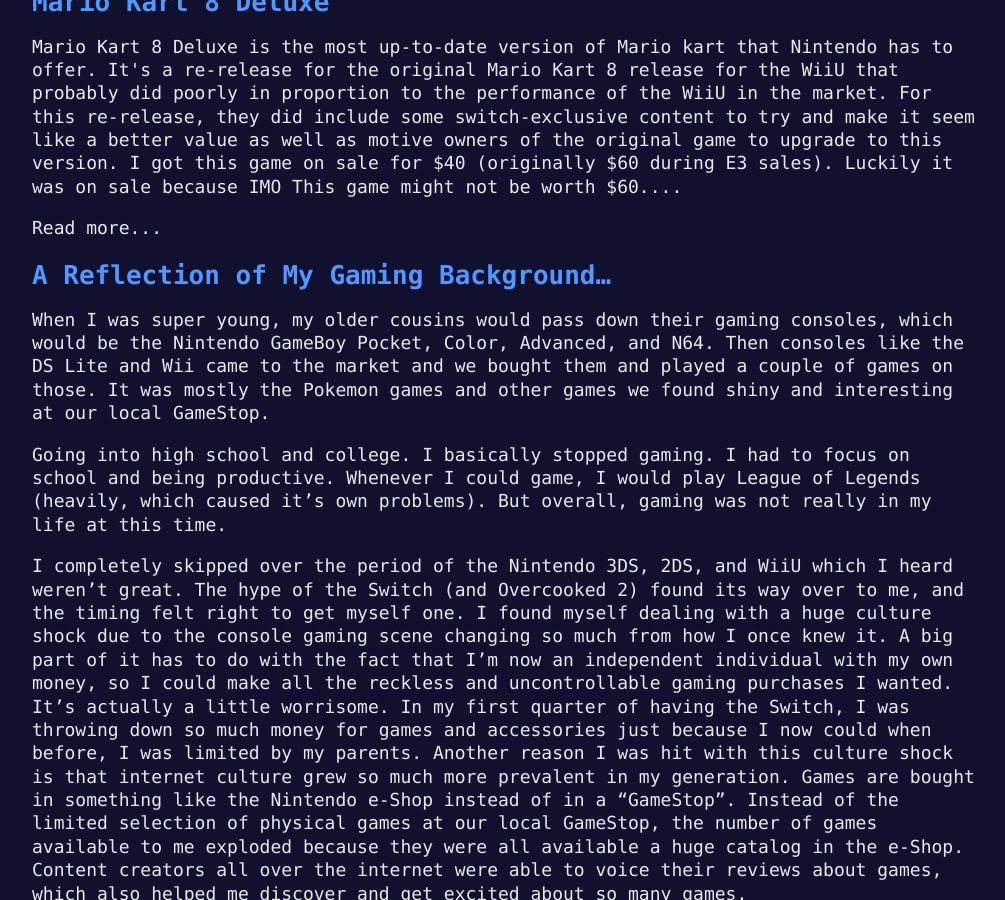
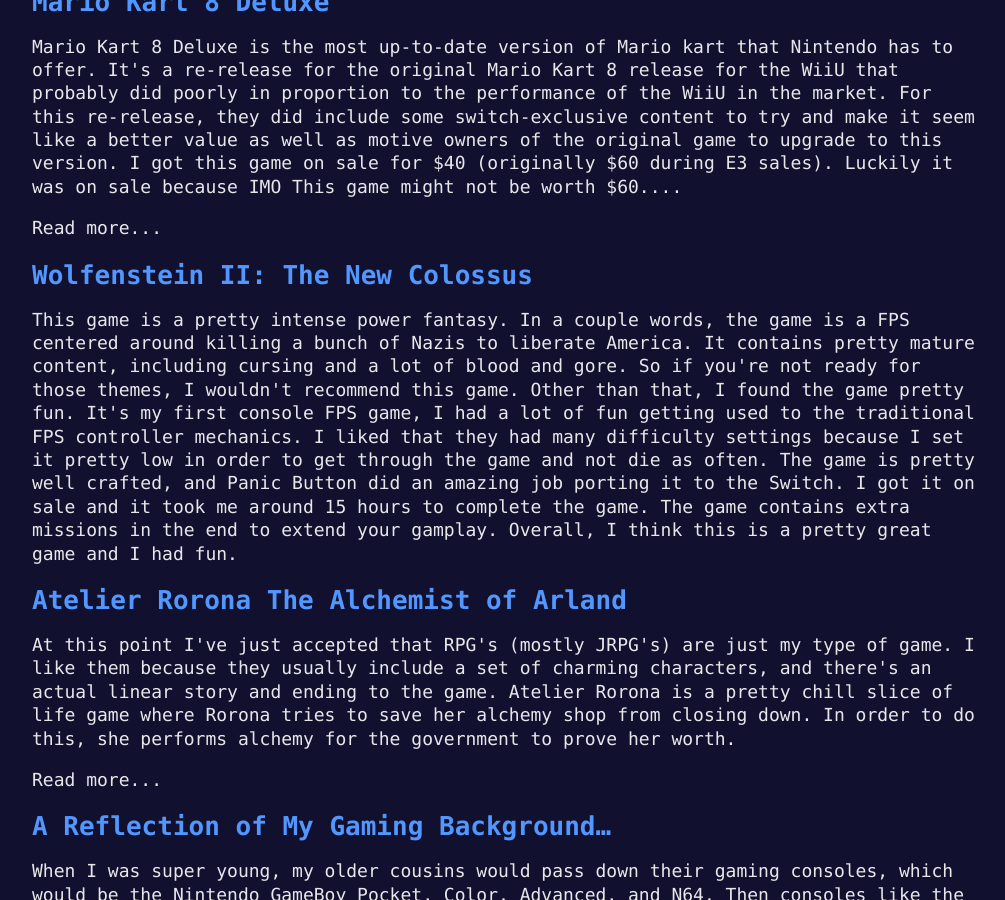
Before and after one commit to jeffreyxchan/jeffreyxchan.github.io, a Jekyll site: the page built from _posts/2019-05-26-switch-game-reviews.md, in a window 1280 px wide and 900 px high, scrolled down 5301 px. Shown: the whole window, without its empty margins (18-1023 px from the left). Built offline with Jekyll 4.4.1, drawn with Linux system fonts in a browser that asks for light colours.

Commit message:
Atelier Rorona and Wolfenstein II Reviews

```diff
--- a/_data/switch_game_tier.yml
+++ b/_data/switch_game_tier.yml
@@ -39,6 +39,12 @@
       - name: "Mario Kart 8 Deluxe"
         image: "https://www.nintendo.com/content/dam/noa/en_US/games/switch/m/mario-kart-8-deluxe-switch/Switch_MK8-Deluxe_box.png/_jcr_content/renditions/cq5dam.thumbnail.319.319.png"
 
+      - name: "Wolfenstein II: The New Colossus"
+        image: "https://www.nintendo.com/content/dam/noa/en_US/games/switch/w/wolfenstein-ii-the-new-colossus-switch/Switch_Wolfenstein2_box.png/_jcr_content/renditions/cq5dam.thumbnail.319.319.png"
+
+      - name: "Atelier Rorona The Alchemist of Arland"
+        image: "https://www.nintendo.com/content/dam/noa/en_US/games/switch/a/atelier-rorona-the-alchemist-of-arland-dx-switch/Switch_AtelierRorona-Alchemist_box_eShop.png/_jcr_content/renditions/cq5dam.thumbnail.319.319.png"
+
   - title: B
     items:
       - name: "Moonlighter"
--- a/_posts/2019-05-26-switch-game-reviews.md
+++ b/_posts/2019-05-26-switch-game-reviews.md
@@ -408,6 +408,34 @@
 <p id="show-more-button">Read more...</p>
 </div>
 
+<!-- Wolfenstein II -->
+<h1 class="game-title" id="wolfenstein-ii-the-new-colossus">Wolfenstein II: The New Colossus</h1>
+<div class="game-review-container">
+<p id="game-review">
+This game is a pretty intense power fantasy. In a couple words, the game is a FPS centered around killing a bunch of Nazis to liberate America. It contains pretty mature content, including cursing and a lot of blood and gore. So if you're not ready for those themes, I wouldn't recommend this game. Other than that, I found the game pretty fun. It's my first console FPS game, I had a lot of fun getting used to the traditional FPS controller mechanics. I liked that they had many difficulty settings because I set it pretty low in order to get through the game and not die as often. The game is pretty well crafted, and Panic Button did an amazing job porting it to the Switch. I got it on sale and it took me around 15 hours to complete the game. The game contains extra missions in the end to extend your gamplay. Overall, I think this is a pretty great game and I had fun.
+</p>
+</div>
+
+<!-- Atelier Rorona -->
+<h1 class="game-title" id="atelier-rorona-the-alchemist-of-arland">Atelier Rorona The Alchemist of Arland</h1>
+<div class="game-review-container">
+<p id="game-review">
+At this point I've just accepted that RPG's (mostly JRPG's) are just my type of game. I like them because they usually include a set of charming characters, and there's an actual linear story and ending to the game. Atelier Rorona is a pretty chill slice of life game where Rorona tries to save her alchemy shop from closing down. In order to do this, she performs alchemy for the government to prove her worth.
+</p>
+
+<div id="more" class="text">
+
+The story is SUPER chill and shallow. There isn't a huge difficulty or problem the main character faces other than the assignments she has to complete. This makes the story less interesting, but I wasn't very bothered by it because I still wanted to complete it. I found the synthesis (alchemy) system pretty fun. It's similar to crafting materials in Minecraft. Whenever you gather the materials you need, or synthesize something, there's a cost to doing so, and the objective is to strategically manage your decisions so that you can complete the assignments on time. I found that pretty fun and just a tiny bit stressful.
+
+The artwork, flow, and mechanics of the game felt pretty nice. The battle system wasn't very deep but that was fine to me.
+
+This game has MANY multiple endings, and you can probably find all the endings on Youtube. They vary based off of your choices and performance in the game. This is probably my least favorite thing in the game - that I can't experience all the content in the game with reasonable effort. I think if you're away from your shop for long periods of time, you risk missing out on some cutscenes and small story content too and you'd have to replay the game to try to catch those small differences. I really wish there was a way to give each player a more unified experiences (but I'm fine with getting one out of multiple endings).
+
+Overall I'm a huge weeb and I'm willing to forgo certain game elements to play a nice JRPG. This game is the first in a trilogy (that also now has a fourth game) and I look forward to playing those games and seeing how they upgrade systems such as the battle system. I had fun!
+</div>
+<p id="show-more-button">Read more...</p>
+</div>
+
 <!-- OTHER COMMENTS -->
 
 # A Reflection of My Gaming Background...
```
